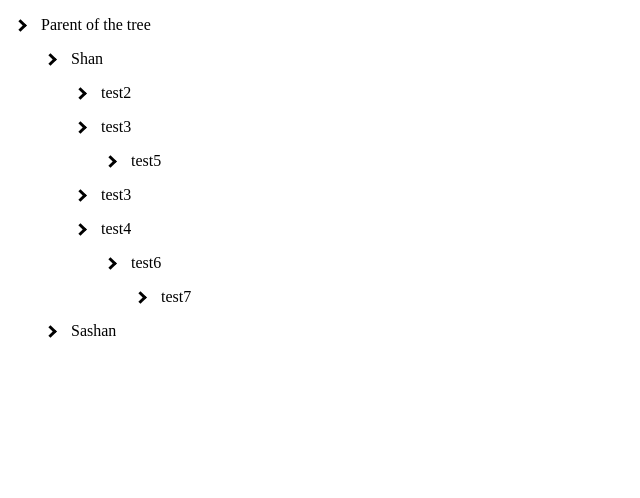
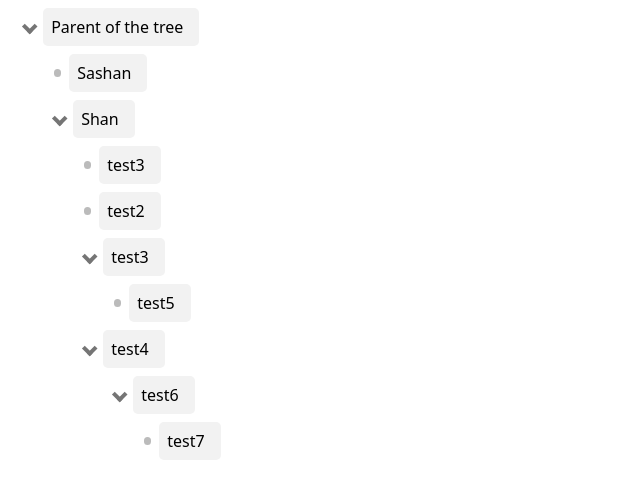
Before and after one commit to shan-gamage/vue-tree-viewer, a Vue app: page / in a window 1280 px wide. Shown: the top 498 px of the page, without its empty margins (0-640 px from the left). Built offline with nearby package versions, Linux system fonts and the light colour scheme.

Commit message:
feat/v12/added styles and tree expand collapse

```diff
--- a/src/App.vue
+++ b/src/App.vue
@@ -3,9 +3,11 @@
 		<VueTreeViewer :nodes="list"/>
 	</div>
 </template>
-
 <script>
 import VueTreeViewer from './components/VueTreeViewer.vue'
+import './style.css';
+import $ from "jquery";
+window.$ = $;
 
 export default {
 	name:'App',
--- a/src/components/VueTreeViewer.vue
+++ b/src/components/VueTreeViewer.vue
@@ -9,11 +9,11 @@
             <div :id="'field-' + node.nodeUUID" class="d-flex mx-2 mt-2 align-items-center">
                 <span
                     @click="nodeClicked(node)"
-                class="pointer p-2"
+                    class="pointer p-2 d-flex align-items-center"
                 >
                     <i
-                    class="arrow right"
-                    :class="[isExpanded(node) ? 'rotate-180' : '']"
+                        class="transition"
+                        :class="[isExpanded(node) ? 'rotate-180' : '', node.children && node.children.length > 0? 'arrow': 'circle']"
                     ></i>
                 </span>
                 <div class="node-details d-flex align-items-center p-2">
@@ -22,12 +22,13 @@
             </div>
             <div :id="'tree-' + node.nodeUUID">
                 <VueTreeViewer
-                    v-if="node.children"
+                    v-if="isExpanded(node) && node.children"
                     :nodes="node.children"
                     :expandable="expanded"
                     :selectedEntity="selectedEntity"
                     :depth="1"
-                />
+                    @onClick="(node) => $emit('onClick', node)"
+                ></VueTreeViewer>
             </div>
         </div>
     </div>
@@ -60,7 +61,7 @@ export default {
         expanded: this.expandable,
         selectedNode: Object,
         sortedNodes: [],
-        doSort: false
+        doSort: true
 		};
 	},
 	created() {
@@ -92,11 +93,11 @@ export default {
                 if (node.children.length > 0) {
                     if (!this.isNodeExpandable(node)) {
                         this.expanded[node.nodeUUID] = node;
-                        // window.$("#field-" + node.nodeUUID).removeClass('node-collapsed');
-                        // window.$("#tree-" + node.nodeUUID).slideDown();
+                        window.$("#field-" + node.nodeUUID).removeClass('node-collapsed');
+                        window.$("#tree-" + node.nodeUUID).slideDown();
                     } else {
-                        // window.$("#field-" + node.nodeUUID).addClass('node-collapsed');
-                        // window.$("#tree-" + node.nodeUUID).slideUp();
+                        window.$("#field-" + node.nodeUUID).addClass('node-collapsed');
+                        window.$("#tree-" + node.nodeUUID).slideUp();
                         delete this.expanded[node.nodeUUID];
                     }
                 }
@@ -120,33 +121,6 @@ export default {
                 return false;
             }
         },
-	},
-    // directives: {
-    //     visible: {
-    //         bind: function (el, binding) {
-    //             el.style.visibility = !!binding.value ? 'visible' : 'hidden';
-    //         }
-    //     }
-    // }
+	}
 }
 </script>
-<style>
-    .arrow {
-      border: solid black;
-      border-width: 0 3px 3px 0;
-      display: inline-block;
-      padding: 3px;
-    }
-
-    .right {
-      transform: rotate(-45deg);
-      -webkit-transform: rotate(-45deg);
-    }
-    .d-flex {
-        display: -ms-flexbox!important;
-        display: flex!important;
-    }
-    .p-2 {
-        padding: 0.5rem!important;
-    }
-</style>
--- a/src/install.js
+++ b/src/install.js
@@ -1,7 +1,7 @@
 import VueTreeViewer from "./components/VueTreeViewer.vue";
 
-const VueTreeViewer = {
- install(Vue, options) {
+const TreeViewer = {
+ install(Vue) {
   Vue.component("vue-tree-viewer", VueTreeViewer);
  }
 };
@@ -10,4 +10,4 @@ if (typeof window !== 'undefined' && window.Vue) {
     window.Vue.use(VueTreeViewer);
 }
 
-export default VueTreeViewer;
+export default TreeViewer;
--- /dev/null
+++ b/src/style.css
@@ -0,0 +1,70 @@
+body{
+    font-family: system-ui;
+}
+
+.arrow {
+    border-style: solid;
+    border-width: 0.25em 0.25em 0 0;
+    content: '';
+    display: inline-block;
+    height: 0.45em;
+    position: relative;
+    width: 0.45em;
+    border-color: #757575;
+}
+
+.circle{
+    height: 0.45em;
+    width: 0.45em;
+    background-color: #bbb;
+    border-radius: 50%;
+    display: inline-block;
+}
+
+.d-flex{
+    display: -ms-flexbox!important;
+    display: flex!important;
+}
+
+.align-items-center{
+    align-items: center;
+}
+
+.p-2{
+    padding: 8px;
+}
+
+.mr-2{
+    margin-right: 8px;
+}
+
+.mx-2{
+    margin-left: 8px;
+    margin-right: 8px;
+}
+
+.mt-2{
+    margin-top: 8px;
+}
+
+.pointer {
+    cursor: pointer;
+}
+
+.transition {
+    transition: all .3s ease-in-out;
+}
+
+.transition.rotate-180 {
+    transform: rotate(135deg);
+    transform-origin: 50% 50%;
+}
+
+.node .node-collapsed .rotate-180 {
+    transform: rotate(45deg);
+}
+
+.node .node-details {
+    background: #f2f2f2;
+    border-radius: 5px;
+}
```
Also changed, not shown: package.json (+8 -1 lines). Lines whose indentation alone changed are shown as unchanged.
